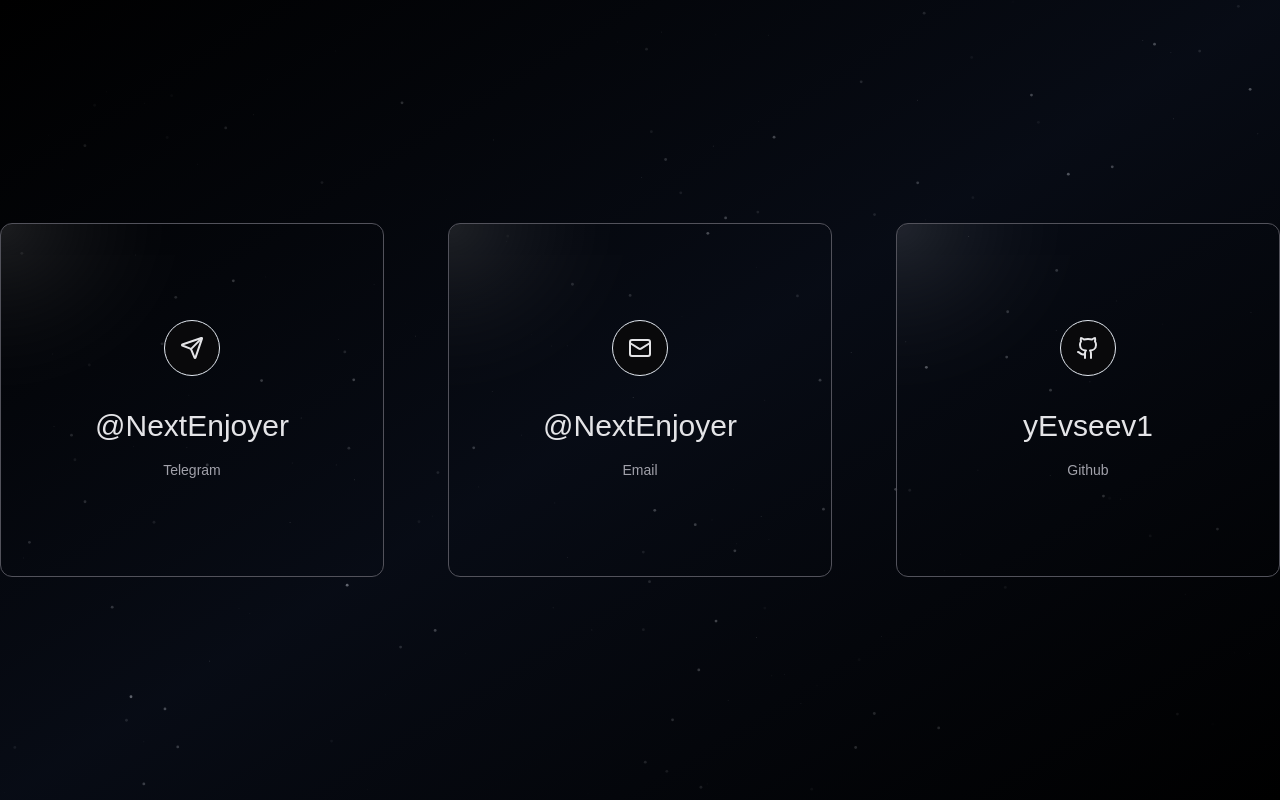
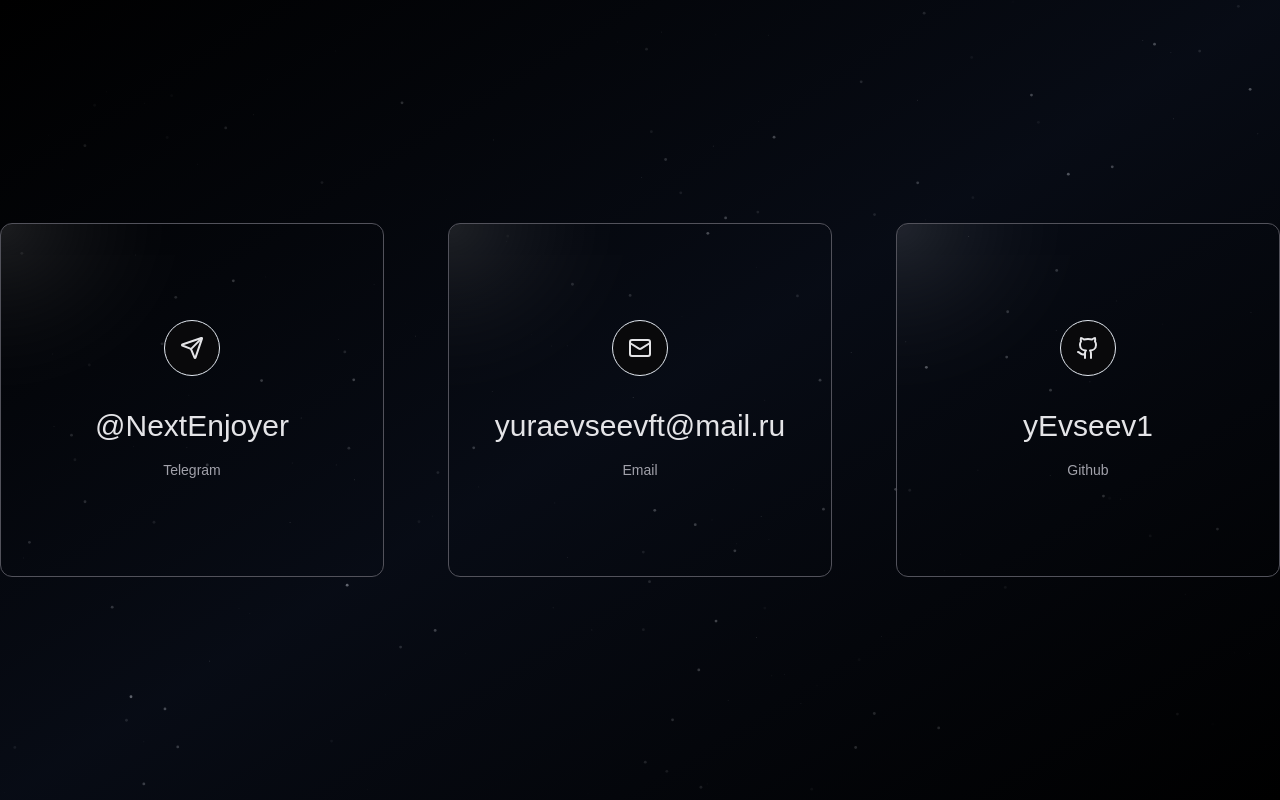
Before and after one commit to yEvseev1/cv, a Next.js app: page /contacts in a window 1280 px wide. Built offline with nearby package versions, Linux system fonts and the light colour scheme.

Commit message:
finish contact page

```diff
--- a/src/app/contacts/page.tsx
+++ b/src/app/contacts/page.tsx
@@ -14,19 +14,19 @@
 const contacts: Contact[] = [
   {
     label: 'Telegram',
-    href: '#',
+    href: 'https://t.me/NextEnjoyer',
     link: '@NextEnjoyer',
     icon: <Send/>
   },
   {
     label: 'Email',
-    href: '#', //https://t.me/NextEnjoyer
-    link: '@NextEnjoyer',
+    href: 'mailto:yuraevseevft@mail.ru',
+    link: 'yuraevseevft@mail.ru',
     icon: <Mail/>
   },
   {
     label: 'Github',
-    href: '#', //https://github.com/yEvseev1
+    href: 'https://github.com/yEvseev1',
     link: 'yEvseev1',
     icon: <Github/>
   }
@@ -46,7 +46,9 @@
       <div className="grid grid-cols-1 gap-8 sm:grid-cols-3 lg:gap-16">
         {contacts.map((contact, index) => (
           <AnimateCard key={index}>
-            <div
+            <Link
+              href={contact.href}
+              target='_blank'
               className="p-4 relative flex flex-col items-center gap-4 duration-700 group md:gap-8 md:py-24 md:p-16"
             >
               <span
@@ -62,7 +64,7 @@
 										{contact.label}
 									</span>
               </div>
-            </div>
+            </Link>
           </AnimateCard>
         ))}
       </div>
```
